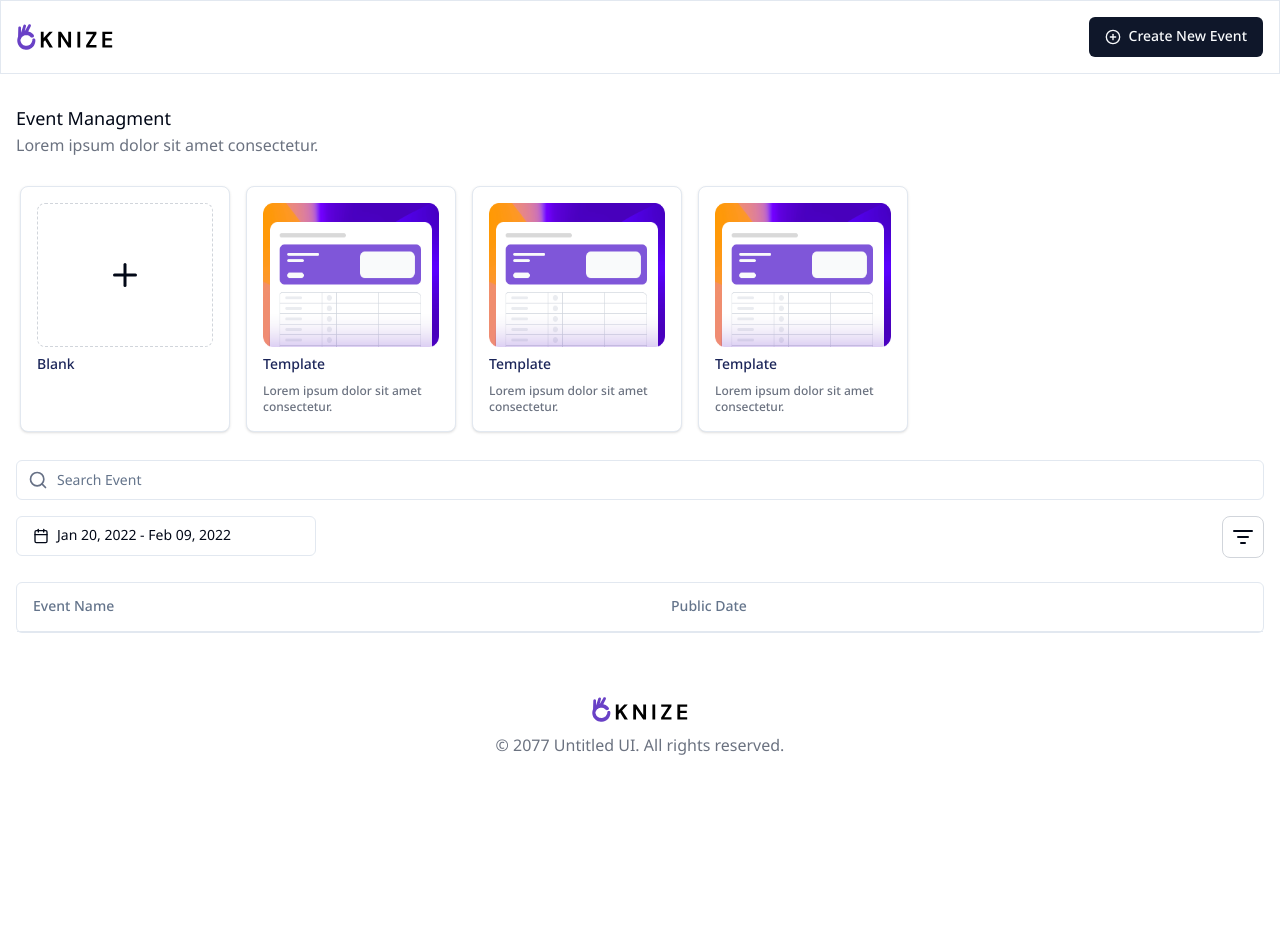
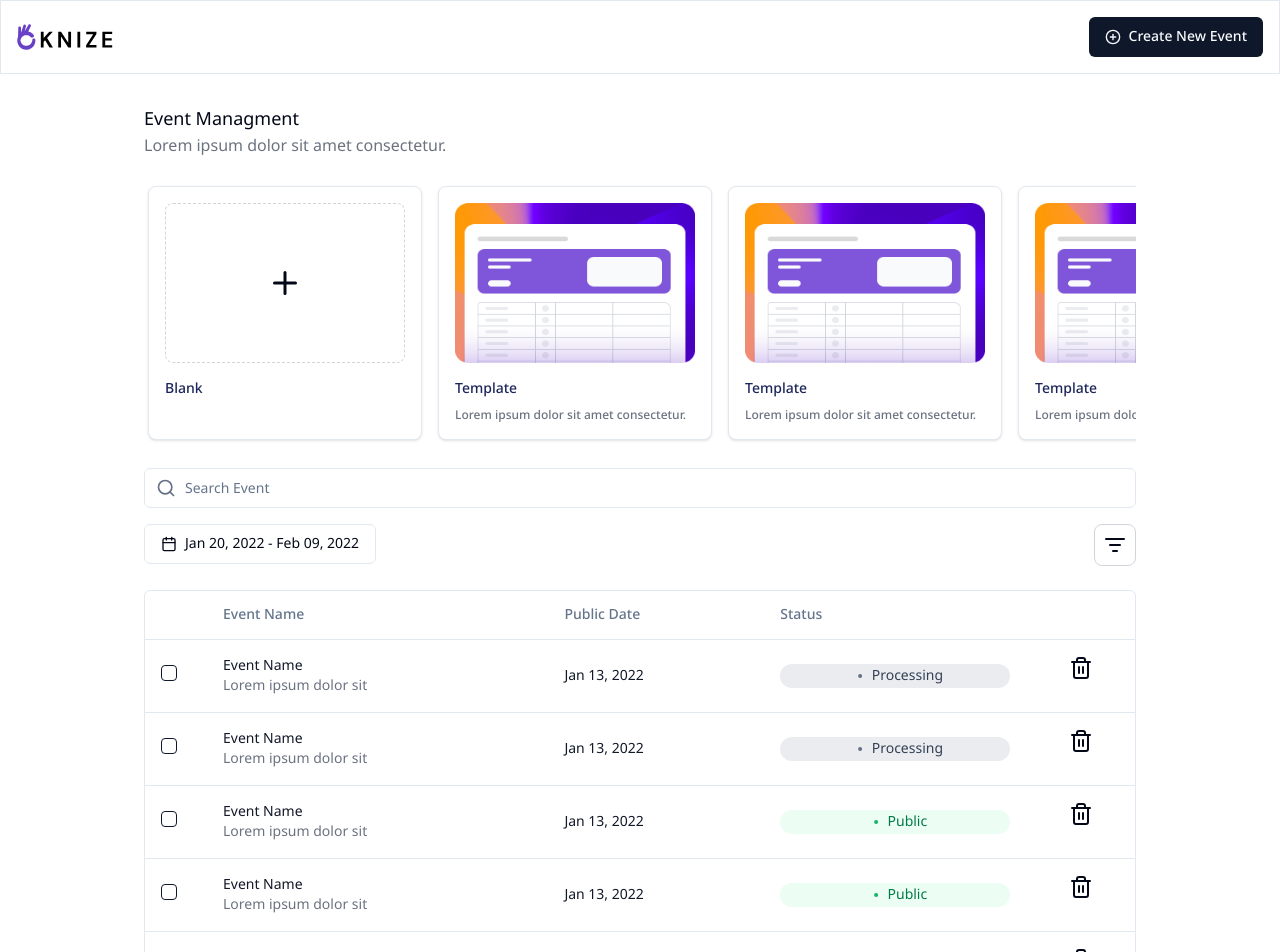
Before and after one commit to creatorsgarten/oknize, a Next.js app: page /home in a window 1280 px wide. Shown: the top 952 px of the page. Before the commit the page ends 800 px from the top, so only its background shows below. Built offline with nearby package versions, Linux system fonts and the light colour scheme.

Commit message:
feat(home-page): created HomePage

```diff
--- a/src/components/card/HomeTemplateCard.tsx
+++ b/src/components/card/HomeTemplateCard.tsx
@@ -18,11 +18,11 @@ const HomeTemplateCard: React.FC<HomeTemplateCardProps> = ({ blankTemplate = fal
     return (
       <Card className="shadow">
         <CardContent className="p-4">
-          <div className="w-44">
-            <div className="border border-dashed border-gray-300 h-36 flex items-center justify-center p-8 rounded-lg">
+          <div className="w-44 md:w-60">
+            <div className="border border-dashed border-gray-300 h-36 md:h-40 flex items-center justify-center p-8 rounded-lg">
               <Plus size={36} />
             </div>
-            <div className="mt-2 text-sm font-medium text-[#1B2559]">Blank</div>
+            <div className="mt-4 text-sm font-medium text-[#1B2559]">Blank</div>
           </div>
         </CardContent>
       </Card>
@@ -31,8 +31,8 @@ const HomeTemplateCard: React.FC<HomeTemplateCardProps> = ({ blankTemplate = fal
     return (
       <Card className="shadow">
         <CardContent className="p-4">
-          <div className="w-44">
-            <div className="flex items-center h-36 justify-center rounded-lg">
+          <div className="w-44 md:w-60">
+            <div className="flex items-center h-36 md:h-40 justify-center rounded-lg">
               <Image
                 src={"/images/template/CardTemplate.png"}
                 alt="Card Template Banner"
@@ -41,7 +41,7 @@ const HomeTemplateCard: React.FC<HomeTemplateCardProps> = ({ blankTemplate = fal
                 className="w-full h-full"
               />
             </div>
-            <div className="mt-2 text-sm font-medium text-[#1B2559]">Template</div>
+            <div className="mt-4 text-sm font-medium text-[#1B2559]">Template</div>
             <div className="mt-2 text-xs font-medium text-gray-500 flex-wrap">
               Lorem ipsum dolor sit amet consectetur.
             </div>
--- a/src/components/input/DatePickerWithRange.tsx
+++ b/src/components/input/DatePickerWithRange.tsx
@@ -24,7 +24,7 @@ export function DatePickerWithRange({ className }: React.HTMLAttributes<HTMLDivE
             id="date"
             variant={"outline"}
             className={cn(
-              "w-[300px] justify-start text-left font-normal",
+              "w-[300px] md:w-full justify-start text-left font-normal",
               !date && "text-muted-foreground"
             )}
           >
--- a/src/components/table/DataTable.tsx
+++ b/src/components/table/DataTable.tsx
@@ -1,32 +1,9 @@
 "use client";
 
 import * as React from "react";
-import {
-  ColumnDef,
-  ColumnFiltersState,
-  SortingState,
-  VisibilityState,
-  flexRender,
-  getCoreRowModel,
-  getFilteredRowModel,
-  getPaginationRowModel,
-  getSortedRowModel,
-  useReactTable,
-} from "@tanstack/react-table";
-import { ArrowUpDown, ChevronDown, MoreHorizontal } from "lucide-react";
+import { Dot, Trash2 } from "lucide-react";
 
-import { Button } from "@/components/ui/button";
 import { Checkbox } from "@/components/ui/checkbox";
-import {
-  DropdownMenu,
-  DropdownMenuCheckboxItem,
-  DropdownMenuContent,
-  DropdownMenuItem,
-  DropdownMenuLabel,
-  DropdownMenuSeparator,
-  DropdownMenuTrigger,
-} from "@/components/ui/dropdown-menu";
-import { Input } from "@/components/ui/input";
 import {
   Table,
   TableBody,
@@ -36,129 +13,51 @@ import {
   TableRow,
 } from "@/components/ui/table";
 
-const data: Payment[] = [
+const EVENTS: Event[] = [
   {
-    id: "m5gr84i9",
-    amount: 316,
-    status: "success",
-    email: "ken99@yahoo.com",
+    id: "1",
+    name: "Event Name",
+    description: "Lorem ipsum dolor sit",
+    date: "Jan 13, 2022",
+    status: "processing",
   },
   {
-    id: "3u1reuv4",
-    amount: 242,
-    status: "success",
-    email: "Abe45@gmail.com",
+    id: "2",
+    name: "Event Name",
+    description: "Lorem ipsum dolor sit",
+    date: "Jan 13, 2022",
+    status: "processing",
   },
   {
-    id: "derv1ws0",
-    amount: 837,
-    status: "processing",
-    email: "Monserrat44@gmail.com",
+    id: "3",
+    name: "Event Name",
+    description: "Lorem ipsum dolor sit",
+    date: "Jan 13, 2022",
+    status: "public",
   },
   {
-    id: "5kma53ae",
-    amount: 874,
-    status: "success",
-    email: "Silas22@gmail.com",
+    id: "4",
+    name: "Event Name",
+    description: "Lorem ipsum dolor sit",
+    date: "Jan 13, 2022",
+    status: "public",
   },
   {
-    id: "bhqecj4p",
-    amount: 721,
-    status: "failed",
-    email: "carmella@hotmail.com",
+    id: "5",
+    name: "Event Name",
+    description: "Lorem ipsum dolor sit",
+    date: "Jan 13, 2022",
+    status: "public",
   },
 ];
 
-export type Payment = {
+export type Event = {
   id: string;
-  amount: number;
-  status: "pending" | "processing" | "success" | "failed";
-  email: string;
+  name: string;
+  description: string;
+  date: string;
+  status: "public" | "processing";
 };
-
-export const columns: ColumnDef<Payment>[] = [
-  {
-    id: "select",
-    header: ({ table }) => (
-      <Checkbox
-        checked={table.getIsAllPageRowsSelected()}
-        onCheckedChange={(value) => table.toggleAllPageRowsSelected(!!value)}
-        aria-label="Select all"
-      />
-    ),
-    cell: ({ row }) => (
-      <Checkbox
-        checked={row.getIsSelected()}
-        onCheckedChange={(value) => row.toggleSelected(!!value)}
-        aria-label="Select row"
-      />
-    ),
-    enableSorting: false,
-    enableHiding: false,
-  },
-  {
-    accessorKey: "status",
-    header: "Status",
-    cell: ({ row }) => <div className="capitalize">{row.getValue("status")}</div>,
-  },
-  {
-    accessorKey: "email",
-    header: ({ column }) => {
-      return (
-        <Button
-          variant="ghost"
-          onClick={() => column.toggleSorting(column.getIsSorted() === "asc")}
-        >
-          Email
-          <ArrowUpDown className="ml-2 h-4 w-4" />
-        </Button>
-      );
-    },
-    cell: ({ row }) => <div className="lowercase">{row.getValue("email")}</div>,
-  },
-  {
-    accessorKey: "amount",
-    header: () => <div className="text-right">Amount</div>,
-    cell: ({ row }) => {
-      const amount = parseFloat(row.getValue("amount"));
-
-      // Format the amount as a dollar amount
-      const formatted = new Intl.NumberFormat("en-US", {
-        style: "currency",
-        currency: "USD",
-      }).format(amount);
-
-      return <div className="text-right font-medium">{formatted}</div>;
-    },
-  },
-  {
-    id: "actions",
-    enableHiding: false,
-    cell: ({ row }) => {
-      const payment = row.original;
-
-      return (
-        <DropdownMenu>
-          <DropdownMenuTrigger asChild>
-            <Button variant="ghost" className="h-8 w-8 p-0">
-              <span className="sr-only">Open menu</span>
-              <MoreHorizontal className="h-4 w-4" />
-            </Button>
-          </DropdownMenuTrigger>
-          <DropdownMenuContent align="end">
-            <DropdownMenuLabel>Actions</DropdownMenuLabel>
-            <DropdownMenuItem onClick={() => navigator.clipboard.writeText(payment.id)}>
-              Copy payment ID
-            </DropdownMenuItem>
-            <DropdownMenuSeparator />
-            <DropdownMenuItem>View customer</DropdownMenuItem>
-            <DropdownMenuItem>View payment details</DropdownMenuItem>
-          </DropdownMenuContent>
-        </DropdownMenu>
-      );
-    },
-  },
-];
 
 export function DataTable() {
   return (
@@ -167,136 +66,103 @@ export function DataTable() {
         <Table>
           <TableHeader>
             <TableRow>
+              <TableHead></TableHead>
               <TableHead>Event Name</TableHead>
               <TableHead>Public Date</TableHead>
             </TableRow>
           </TableHeader>
+
+          <TableBody>
+            {EVENTS.map((event, index) => {
+              return (
+                <TableRow key={index}>
+                  <TableCell>
+                    <Checkbox />
+                  </TableCell>
+                  <TableCell>
+                    <div className=" text-gray-900">{event.name}</div>
+                    <div className="text-gray-500">{event.description}</div>
+                  </TableCell>
+                  <TableCell>
+                    {event.status === "processing" && (
+                      <div className="flex flex-row items-center justify-center px-1 rounded-xl bg-[#EAECF0]">
+                        <Dot color="#667085" />
+                        <div className="text-[#344054] text-sm">Processing</div>
+                      </div>
+                    )}
+
+                    {event.status === "public" && (
+                      <div className="flex flex-row items-center justify-center px-1 rounded-xl bg-[#ECFDF3]">
+                        <Dot color="#12B76A" />
+                        <div className="text-[#027A48] text-sm">Public</div>
+                      </div>
+                    )}
+                  </TableCell>
+                </TableRow>
+              );
+            })}
+          </TableBody>
         </Table>
       </div>
     </div>
   );
 }
 
-export function DataTableDemo() {
-  const [sorting, setSorting] = React.useState<SortingState>([]);
-  const [columnFilters, setColumnFilters] = React.useState<ColumnFiltersState>([]);
-  const [columnVisibility, setColumnVisibility] = React.useState<VisibilityState>({});
-  const [rowSelection, setRowSelection] = React.useState({});
-
-  const table = useReactTable({
-    data,
-    columns,
-    onSortingChange: setSorting,
-    onColumnFiltersChange: setColumnFilters,
-    getCoreRowModel: getCoreRowModel(),
-    getPaginationRowModel: getPaginationRowModel(),
-    getSortedRowModel: getSortedRowModel(),
-    getFilteredRowModel: getFilteredRowModel(),
-    onColumnVisibilityChange: setColumnVisibility,
-    onRowSelectionChange: setRowSelection,
-    state: {
-      sorting,
-      columnFilters,
-      columnVisibility,
-      rowSelection,
-    },
-  });
-
+export function DesktopDataTable() {
   return (
-    <div className=" w-screen overflow-auto">
-      {/* <div className="flex items-center py-4">
-        <Input
-          placeholder="Filter emails..."
-          value={(table.getColumn("email")?.getFilterValue() as string) ?? ""}
-          onChange={(event) => table.getColumn("email")?.setFilterValue(event.target.value)}
-          className="max-w-sm"
-        />
-        <DropdownMenu>
-          <DropdownMenuTrigger asChild>
-            <Button variant="outline" className="ml-auto">
-              Columns <ChevronDown className="ml-2 h-4 w-4" />
-            </Button>
-          </DropdownMenuTrigger>
-          <DropdownMenuContent align="end">
-            {table
-              .getAllColumns()
-              .filter((column) => column.getCanHide())
-              .map((column) => {
-                return (
-                  <DropdownMenuCheckboxItem
-                    key={column.id}
-                    className="capitalize"
-                    checked={column.getIsVisible()}
-                    onCheckedChange={(value) => column.toggleVisibility(!!value)}
-                  >
-                    {column.id}
-                  </DropdownMenuCheckboxItem>
-                );
-              })}
-          </DropdownMenuContent>
-        </DropdownMenu>
-      </div> */}
+    <div className="w-full">
       <div className="rounded-md border">
         <Table>
           <TableHeader>
-            {table.getHeaderGroups().map((headerGroup) => (
-              <TableRow key={headerGroup.id}>
-                {headerGroup.headers.map((header) => {
-                  return (
-                    <TableHead key={header.id}>
-                      {header.isPlaceholder
-                        ? null
-                        : flexRender(header.column.columnDef.header, header.getContext())}
-                    </TableHead>
-                  );
-                })}
-              </TableRow>
-            ))}
+            <TableRow>
+              <TableHead></TableHead>
+              <TableHead>Event Name</TableHead>
+              <TableHead>Public Date</TableHead>
+              <TableHead>Status</TableHead>
+              <TableHead></TableHead>
+            </TableRow>
           </TableHeader>
+
           <TableBody>
-            {table.getRowModel().rows?.length ? (
-              table.getRowModel().rows.map((row) => (
-                <TableRow key={row.id} data-state={row.getIsSelected() && "selected"}>
-                  {row.getVisibleCells().map((cell) => (
-                    <TableCell key={cell.id}>
-                      {flexRender(cell.column.columnDef.cell, cell.getContext())}
-                    </TableCell>
-                  ))}
+            {EVENTS.map((event, index) => {
+              return (
+                <TableRow key={index}>
+                  <TableCell>
+                    <Checkbox />
+                  </TableCell>
+                  <TableCell>
+                    <div className=" text-gray-900">{event.name}</div>
+                    <div className="text-gray-500">{event.description}</div>
+                  </TableCell>
+                  <TableCell>
+                    <div className=" text-gray-900">{event.date}</div>
+                  </TableCell>
+                  <TableCell>
+                    {event.status === "processing" && (
+                      <div className="flex flex-row items-center justify-center px-1 rounded-xl bg-[#EAECF0]">
+                        <Dot color="#667085" />
+                        <div className="text-[#344054] text-sm">Processing</div>
+                      </div>
+                    )}
+
+                    {event.status === "public" && (
+                      <div className="flex flex-row items-center justify-center px-1 rounded-xl bg-[#ECFDF3]">
+                        <Dot color="#12B76A" />
+                        <div className="text-[#027A48] text-sm">Public</div>
+                      </div>
+                    )}
+                  </TableCell>
+
+                  <TableCell className="items-center flex justify-center h-full">
+                    <div>
+                      <Trash2 />
+                    </div>
+                  </TableCell>
                 </TableRow>
-              ))
-            ) : (
-              <TableRow>
-                <TableCell colSpan={columns.length} className="h-24 text-center">
-                  No results.
-                </TableCell>
-              </TableRow>
-            )}
+              );
+            })}
           </TableBody>
         </Table>
-      </div>
-      <div className="flex items-center justify-end space-x-2 py-4">
-        <div className="flex-1 text-sm text-muted-foreground">
-          {table.getFilteredSelectedRowModel().rows.length} of{" "}
-          {table.getFilteredRowModel().rows.length} row(s) selected.
-        </div>
-        <div className="space-x-2">
-          <Button
-            variant="outline"
-            size="sm"
-            onClick={() => table.previousPage()}
-            disabled={!table.getCanPreviousPage()}
-          >
-            Previous
-          </Button>
-          <Button
-            variant="outline"
-            size="sm"
-            onClick={() => table.nextPage()}
-            disabled={!table.getCanNextPage()}
-          >
-            Next
-          </Button>
-        </div>
       </div>
     </div>
   );
--- a/src/pages/home/index.tsx
+++ b/src/pages/home/index.tsx
@@ -1,13 +1,14 @@
 import CardCarousel from "@/components/CardCarousel";
 import HomeTemplateCard from "@/components/card/HomeTemplateCard";
 import { DatePickerWithRange } from "@/components/input/DatePickerWithRange";
-import { DataTable, DataTableDemo } from "@/components/table/DataTable";
+import { DataTable, DesktopDataTable } from "@/components/table/DataTable";
+import { Button } from "@/components/ui/button";
 import { Input } from "@/components/ui/input";
-import { ListFilter, Search } from "lucide-react";
+import { ArrowLeft, ArrowRight, ListFilter, Search } from "lucide-react";
 
 const HomePage = () => {
   return (
-    <div className="px-4 py-8 max-w-screen">
+    <div className="px-4 py-8 pb-0 md:max-w-screen-lg md:mx-auto">
       <div className="font-lg text-lg">Event Managment</div>
       <div className=" text-gray-500">Lorem ipsum dolor sit amet consectetur.</div>
 
@@ -36,7 +37,23 @@ const HomePage = () => {
       </div>
 
       <div className="mt-6">
-        <DataTable />
+        <div className="block md:hidden">
+          <DataTable />
+        </div>
+
+        <div className="hidden md:block">
+          <DesktopDataTable />
+        </div>
+
+        <div className="flex flex-row items-center justify-between mt-4">
+          <Button variant={"ghost"}>
+            <ArrowLeft color="#667085" />
+          </Button>
+          <div className="text-gray-700 text-sm">Page 1 of 10</div>
+          <Button variant={"ghost"}>
+            <ArrowRight color="#667085" />
+          </Button>
+        </div>
       </div>
     </div>
   );
```
Also changed, not shown: src/pages/_document.tsx (+3 -17 lines).
